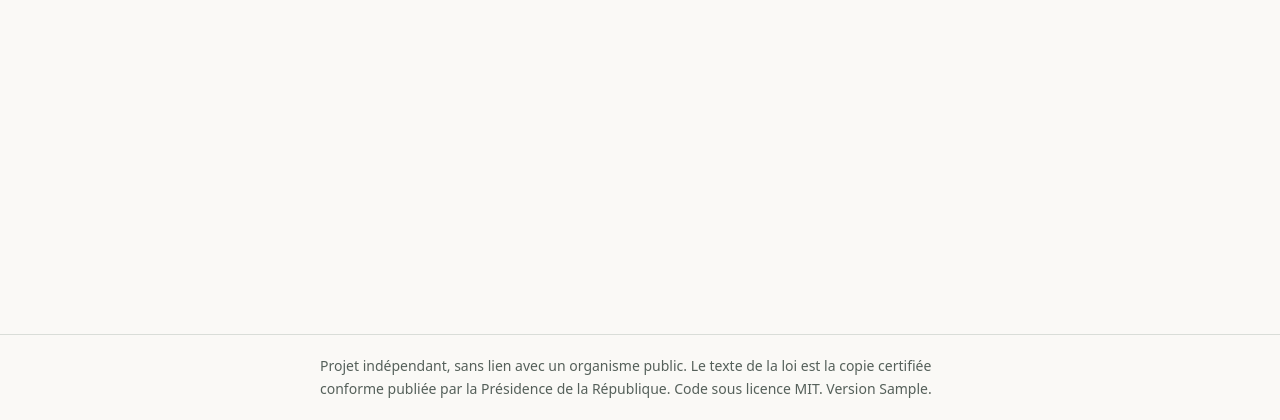
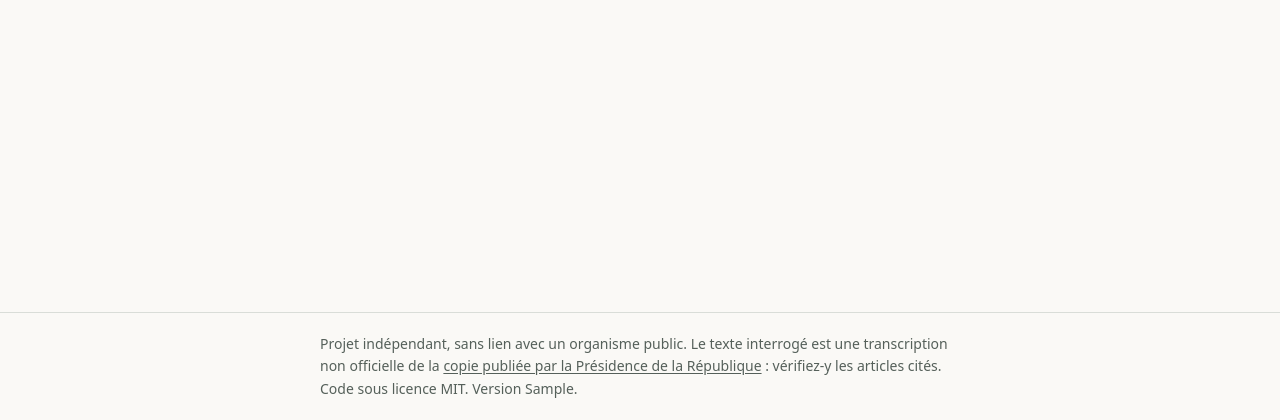
Before and after one commit to azeupaul/rag-etat-civil, a Python web app: template src/rag_etat_civil/web/templates/base.html in a window 1280 px wide. Shown: the part 380-800 px from the top of the page. Run offline with Jinja, Linux system fonts and the light colour scheme; the template is opened without the code that fills it: most values are stand-ins (such as "Sample title", 1, 10 or a date in 2020).

Commit message:
feat(ui): link to the official source of the law

```diff
--- a/src/rag_etat_civil/config.py
+++ b/src/rag_etat_civil/config.py
@@ -9,6 +9,11 @@ from pathlib import Path
 from dotenv import load_dotenv
 
 _TRUE_VALUES = {"1", "true", "yes", "on"}
+
+# Page of the official scanned PDF, on the website of the Presidency of the Republic.
+OFFICIAL_SOURCE_URL = (
+    "https://prc.cm/fr/multimedia/documents/10257-loi-n-2024-016-du-23-12-2024-web"
+)
 
 
 def _default_data_dir() -> Path:
--- a/src/rag_etat_civil/web/app.py
+++ b/src/rag_etat_civil/web/app.py
@@ -6,7 +6,7 @@ from flask import Flask, Response, jsonify, render_template, request
 from flask_htmx import HTMX
 
 from rag_etat_civil import __version__
-from rag_etat_civil.config import Settings
+from rag_etat_civil.config import OFFICIAL_SOURCE_URL, Settings
 
 # By default htmx does not swap the content of 4xx responses: we explicitly allow 422
 # (invalid question) so the error message is displayed in the page.
@@ -34,6 +34,7 @@ def create_app(settings: Settings | None = None) -> Flask:
         app_version=__version__,
         htmx_config=HTMX_CONFIG,
         max_question_length=settings.max_question_length,
+        official_source_url=OFFICIAL_SOURCE_URL,
     )
     htmx = HTMX(app)
 
--- a/src/rag_etat_civil/web/static/style.css
+++ b/src/rag_etat_civil/web/static/style.css
@@ -132,6 +132,11 @@ h1 {
   margin: 0;
 }
 
+.site-footer a {
+  color: inherit;
+  text-underline-offset: 0.15em;
+}
+
 /* Disclaimer */
 .notice {
   margin: 0 0 1.5rem;
--- a/src/rag_etat_civil/web/templates/base.html
+++ b/src/rag_etat_civil/web/templates/base.html
@@ -26,7 +26,7 @@
 
   <footer class="site-footer">
     <div class="wrap">
-      <p>Projet indépendant, sans lien avec un organisme public. Le texte de la loi est la copie certifiée conforme publiée par la Présidence de la République. Code sous licence MIT. Version {{ app_version }}.</p>
+      <p>Projet indépendant, sans lien avec un organisme public. Le texte interrogé est une transcription non officielle de la <a href="{{ official_source_url }}" rel="noopener noreferrer">copie publiée par la Présidence de la République</a> : vérifiez-y les articles cités. Code sous licence MIT. Version {{ app_version }}.</p>
     </div>
   </footer>
 </body>
```
Also changed, not shown: tests/test_app.py (+6 -0 lines), README.md.
